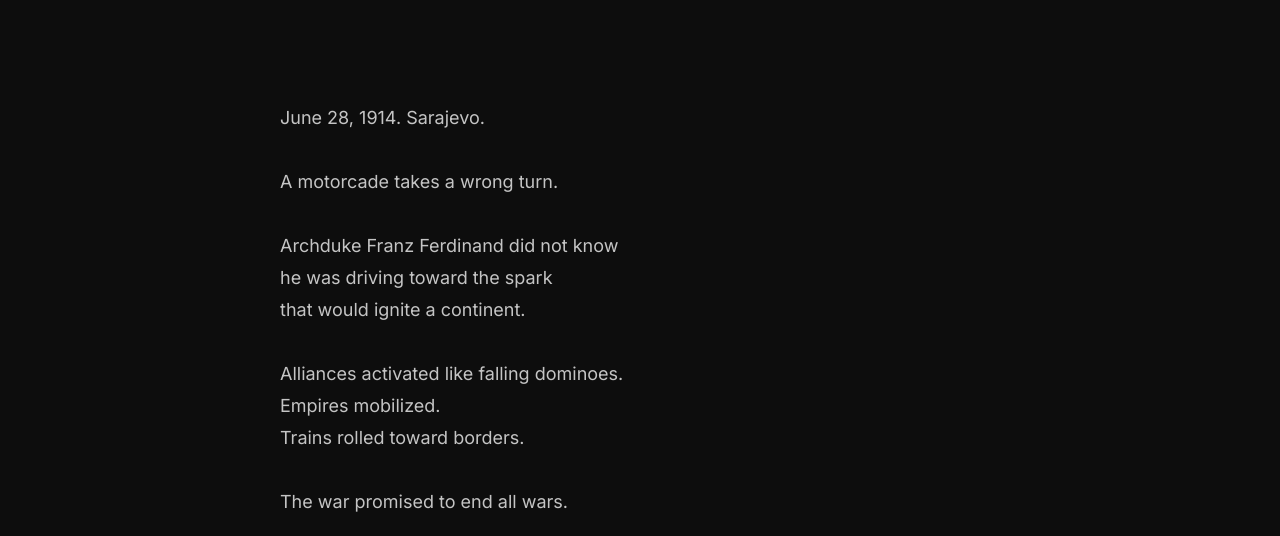
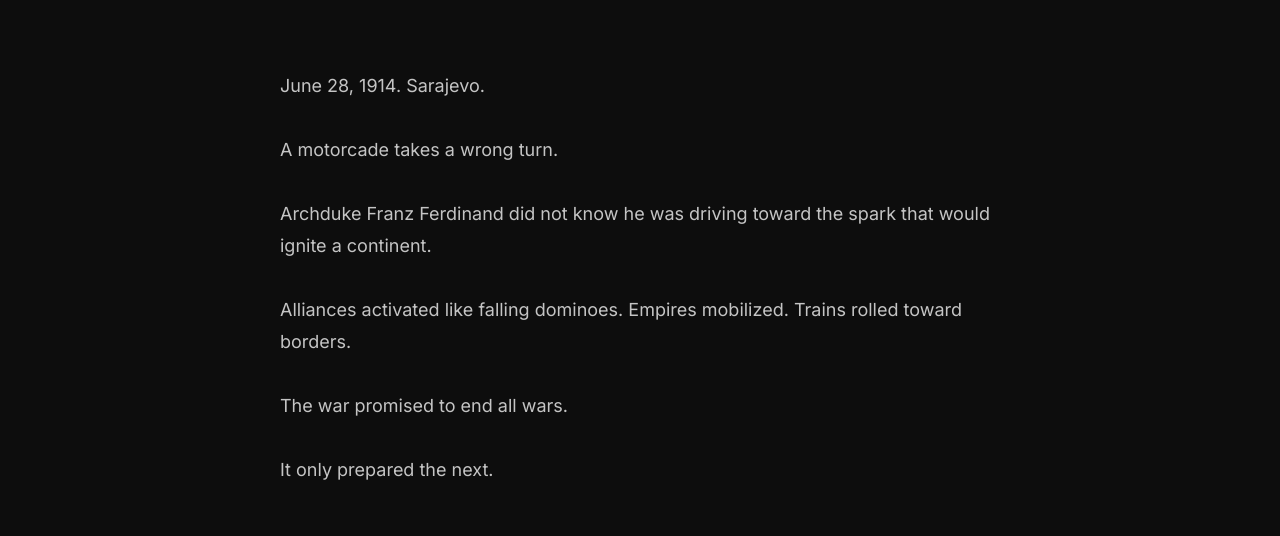
Before and after one commit to mirshaduk/vault-of-shadows, a Next.js app: page /episodes/the-day-europe-exploded in a window 1280 px wide. Shown: the part 887-1423 px from the top of the page. Built offline with nearby package versions, Linux system fonts and the light colour scheme.

Commit message:
Implement Cinematic Framer-Motion Scroll Fades

```diff
--- a/package.json
+++ b/package.json
@@ -9,6 +9,7 @@
     "lint": "eslint"
   },
   "dependencies": {
+    "framer-motion": "^12.34.3",
     "next": "16.1.6",
     "react": "19.2.3",
     "react-dom": "19.2.3"
--- a/src/app/episodes/[slug]/page.tsx
+++ b/src/app/episodes/[slug]/page.tsx
@@ -1,5 +1,6 @@
 import { episodes } from "@/lib/episodes";
 import { notFound } from "next/navigation";
+import FadeIn from "@/components/FadeIn";
 
 export default async function EpisodePage({
     params,
@@ -37,10 +38,14 @@ export default async function EpisodePage({
             </section>
 
             {/* Story Content */}
-            <section className="py-24 px-6 max-w-3xl mx-auto leading-8 text-lg font-['Inter']">
-                <div className="whitespace-pre-line opacity-80">
-                    {episode.content}
-                </div>
+            <section className="py-24 px-6 max-w-3xl mx-auto leading-8 text-lg font-['Inter'] space-y-8">
+                {episode.content.split("\n\n").map((paragraph, index) => (
+                    <FadeIn key={index}>
+                        <p className="opacity-80">
+                            {paragraph}
+                        </p>
+                    </FadeIn>
+                ))}
             </section>
 
         </main>
--- /dev/null
+++ b/src/components/FadeIn.tsx
@@ -0,0 +1,20 @@
+"use client";
+
+import { motion } from "framer-motion";
+
+export default function FadeIn({
+    children,
+}: {
+    children: React.ReactNode;
+}) {
+    return (
+        <motion.div
+            initial={{ opacity: 0, y: 40 }}
+            whileInView={{ opacity: 1, y: 0 }}
+            transition={{ duration: 0.8, ease: "easeOut" }}
+            viewport={{ once: true }}
+        >
+            {children}
+        </motion.div>
+    );
+}
```
Also changed, not shown: 1 other file (tests, documents, lock files or other folders).
